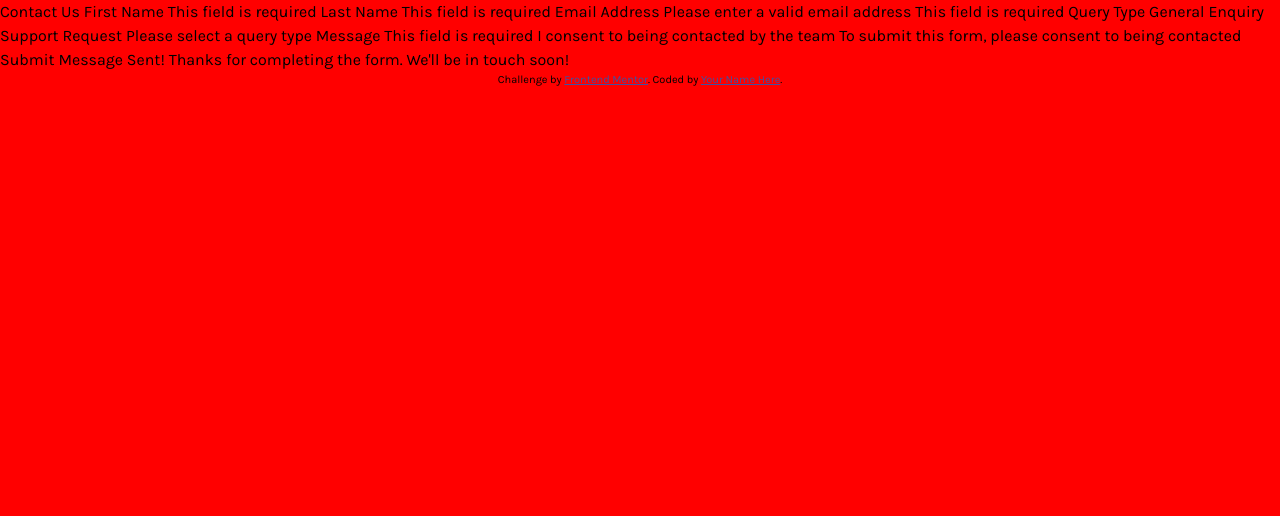
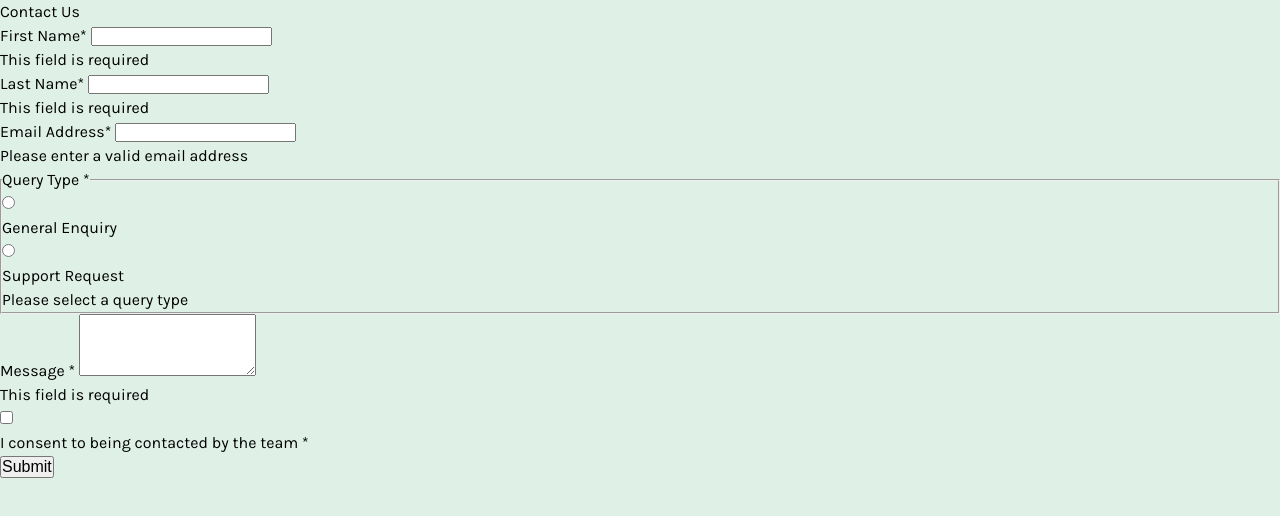
Before and after one commit to mihai3636/2025--contact-form-main, a plain HTML site: page index.html in a window 1280 px wide. Drawn offline with Linux system fonts and the light colour scheme.

Commit message:
Add html skel

```diff
--- a/index.html
+++ b/index.html
@@ -21,31 +21,91 @@
 
     <link rel="stylesheet" href="./styles.css" />
 
-    <title>Frontend Mentor | Contact form</title>
-
-    <!-- Feel free to remove these styles or customise in your own stylesheet 👍 -->
-    <style>
-      .attribution {
-        font-size: 11px;
-        text-align: center;
-      }
-      .attribution a {
-        color: hsl(228, 45%, 44%);
-      }
-    </style>
+    <title>Contact form</title>
   </head>
   <body>
-    Contact Us First Name This field is required Last Name This field is
+    <main class="card">
+      <h1 class="header">Contact Us</h1>
+      <form action="#" class="form">
+        <div>
+          <label for="firstName"> First Name* </label>
+          <input id="firstName" type="text" name="firstName" />
+          <p id="errorFirstName" class="error">This field is required</p>
+        </div>
+
+        <div>
+          <label for="lastName"> Last Name* </label>
+          <input id="lastName" type="text" name="lastName" />
+          <p class="errorLastName">This field is required</p>
+        </div>
+
+        <div>
+          <label for="email"> Email Address* </label>
+          <input id="email" type="email" name="email" />
+          <p class="errorEmail">Please enter a valid email address</p>
+        </div>
+
+        <fieldset>
+          <legend>Query Type *</legend>
+          <label class="radio-container" for="radio1">
+            <input
+              id="radio1"
+              type="radio"
+              name="queryType"
+              value="GeneralEnquiry"
+              class="radio"
+            />
+            <div class="checkbox"></div>
+            <p class="radio-label">General Enquiry</p>
+          </label>
+
+          <label class="radio-container" for="radio2">
+            <input
+              id="radio2"
+              type="radio"
+              name="queryType"
+              value="SupportRequest"
+              class="radio"
+            />
+            <div class="checkbox"></div>
+            <p class="radio-label">Support Request</p>
+          </label>
+
+          <p class="errorRadio">Please select a query type</p>
+        </fieldset>
+
+        <div>
+          <label for="message">Message *</label>
+          <textarea
+            name="message"
+            id="message"
+            class="textarea"
+            rows="4"
+          ></textarea>
+          <p id="errorMessage" class="error">This field is required</p>
+        </div>
+
+        <label for="consent">
+          <input
+            type="checkbox"
+            id="consent"
+            value="false"
+            class="input-checkbox"
+          />
+          <div class="checkbox"></div>
+          <p class="checkbox-label">
+            I consent to being contacted by the team *
+          </p>
+        </label>
+        <button class="btn" type="submit">Submit</button>
+      </form>
+    </main>
+  </body>
+</html>
+
+<!-- Contact Us First Name This field is required Last Name This field is
     required Email Address Please enter a valid email address This field is
     required Query Type General Enquiry Support Request Please select a query
     type Message This field is required I consent to being contacted by the team
     To submit this form, please consent to being contacted Submit Message Sent!
-    Thanks for completing the form. We'll be in touch soon!
-
-    <div class="attribution">
-      Challenge by
-      <a href="https://www.frontendmentor.io?ref=challenge">Frontend Mentor</a>.
-      Coded by <a href="#">Your Name Here</a>.
-    </div>
-  </body>
-</html>
+    Thanks for completing the form. We'll be in touch soon! -->
--- a/partials/_base.scss
+++ b/partials/_base.scss
@@ -6,5 +6,5 @@ body {
   font-weight: var(--fw-normal);
   line-height: 1.5;
 
-  background-color: red;
+  background-color: var(--clr-primary-tint);
 }
```
Also changed, not shown: styles.css.
